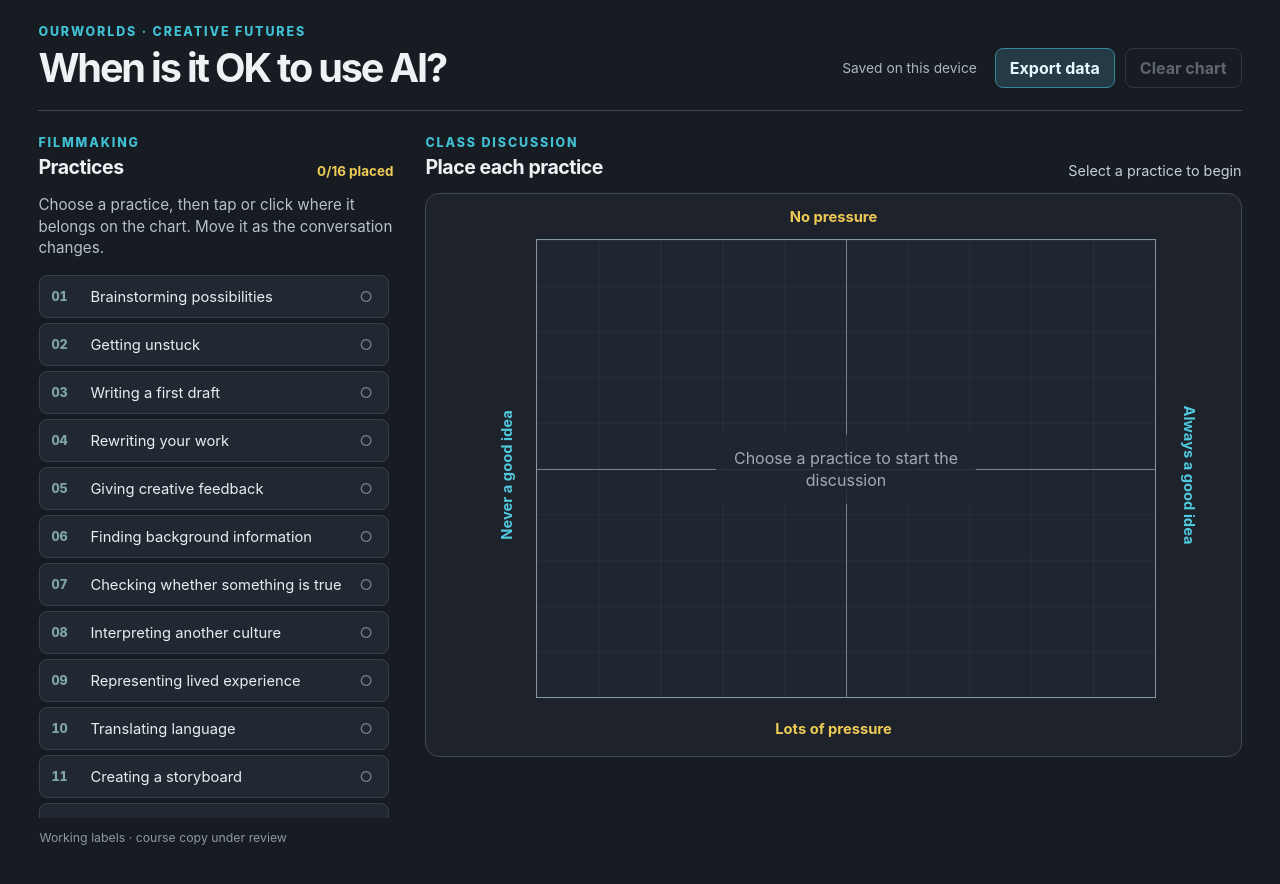
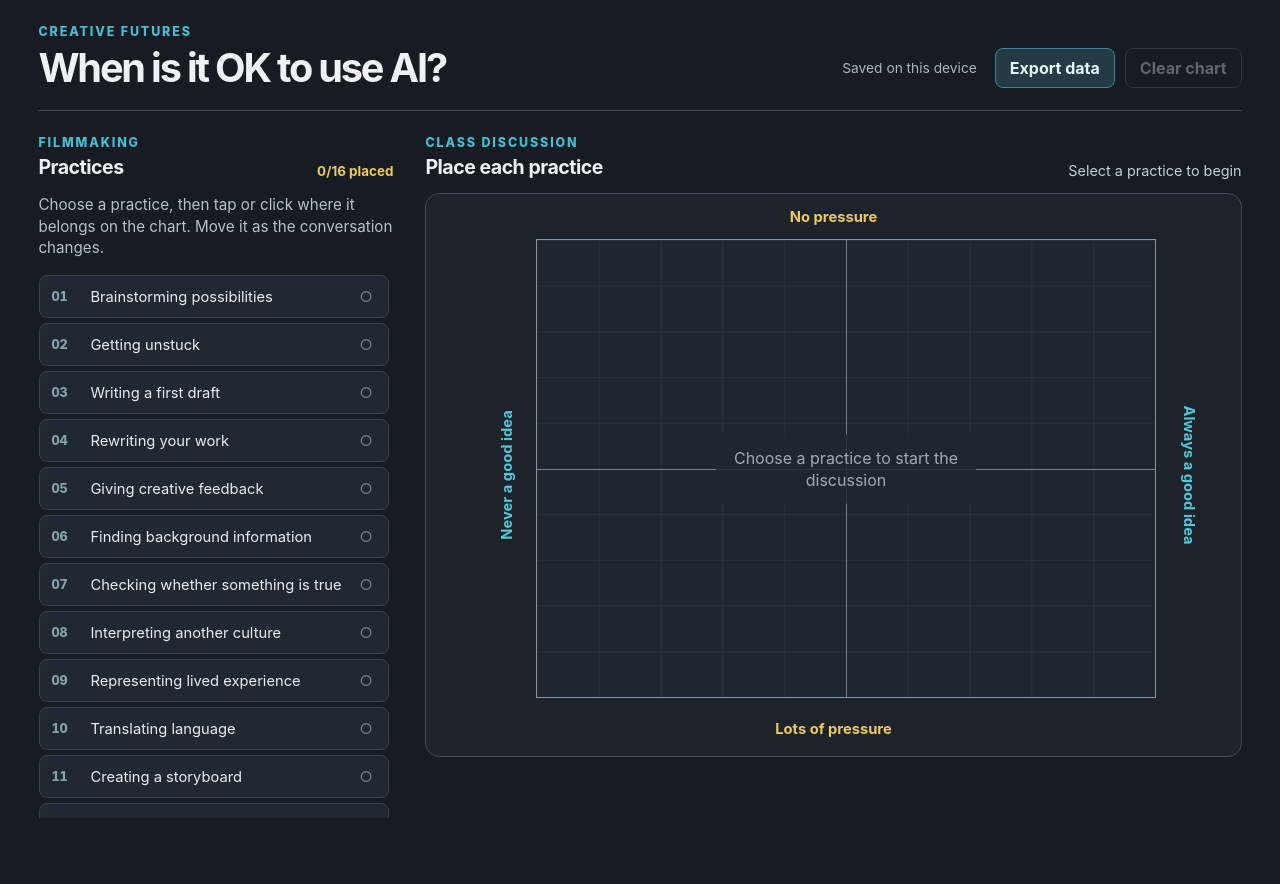
Before and after one commit to OurWorldsXR/alignment-chart, a React (Vite) app: page / in a window 1280 px wide. Shown: the top 884 px of the page. After the commit the page ends 858 px from the top, so only its background shows below. Built offline with nearby package versions, Linux system fonts and the light colour scheme.

Commit message:
Present Creative Futures as chart host

```diff
--- a/index.html
+++ b/index.html
@@ -5,7 +5,7 @@
     <meta name="viewport" content="width=device-width, initial-scale=1.0" />
     <meta name="theme-color" content="#171b22" />
     <meta name="description" content="A teacher-led activity for discussing when and how to use AI in creative work." />
-    <title>When is it OK to use AI? · OurWorlds</title>
+    <title>When is it OK to use AI? · Creative Futures</title>
   </head>
   <body>
     <div id="root"></div>
--- a/src/App.tsx
+++ b/src/App.tsx
@@ -151,7 +151,7 @@ function App() {
     <main className="app-shell">
       <header className="topbar">
         <div className="identity">
-          <span className="eyebrow">OURWORLDS · CREATIVE FUTURES</span>
+          <span className="eyebrow">CREATIVE FUTURES</span>
           <h1>When is it OK to use AI?</h1>
         </div>
         <div className="toolbar">
@@ -188,7 +188,6 @@ function App() {
               )
             })}
           </div>
-          <p className="draft-note">Working labels · course copy under review</p>
         </section>
 
         <section className="chart-panel" aria-labelledby="chart-heading">
--- a/src/styles.css
+++ b/src/styles.css
@@ -38,7 +38,6 @@ h2 { font-size: 1.22rem; margin: 5px 0 0; letter-spacing: -.025em; }
 .prompt-label { font-size: .92rem; line-height: 1.25; }
 .prompt-status { color: #79848e; font-size: .9rem; }
 .prompt-status.is-placed { color: #eecb56; }
-.draft-note { color: #8d98a3; font-size: .77rem; margin: 12px 1px; }
 
 .chart-panel { min-width: 0; }
 .chart-heading { min-height: 42px; margin-bottom: 14px; }
```
